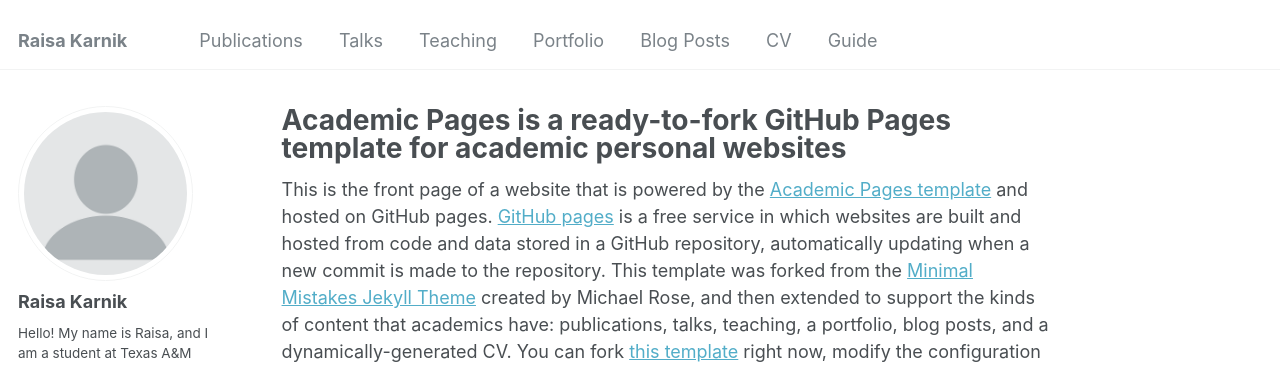
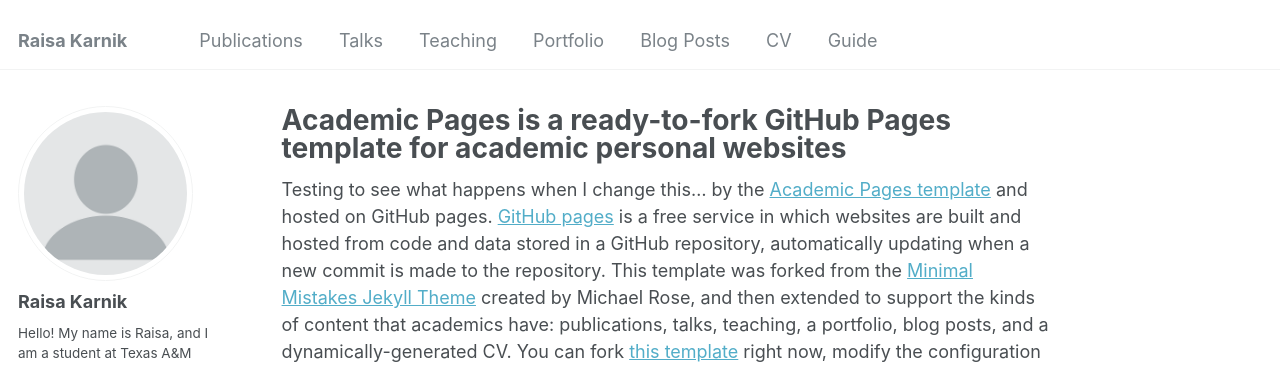
Before and after one commit to raisakarnik/raisakarnik.github.io, a Jekyll site: the page built from _pages/about.md, in a window 1280 px wide and 900 px high. Shown: the top 365 px of the window. Built offline with Jekyll 4.4.1, drawn with Linux system fonts in a browser that asks for light colours; some web fonts are replaced.

Commit message:
Update about.md

```diff
--- a/_pages/about.md
+++ b/_pages/about.md
@@ -7,7 +7,7 @@ redirect_from:
   - /about.html
 ---
 
-This is the front page of a website that is powered by the [Academic Pages template](https://github.com/academicpages/academicpages.github.io) and hosted on GitHub pages. [GitHub pages](https://pages.github.com) is a free service in which websites are built and hosted from code and data stored in a GitHub repository, automatically updating when a new commit is made to the repository. This template was forked from the [Minimal Mistakes Jekyll Theme](https://mmistakes.github.io/minimal-mistakes/) created by Michael Rose, and then extended to support the kinds of content that academics have: publications, talks, teaching, a portfolio, blog posts, and a dynamically-generated CV. You can fork [this template](https://github.com/academicpages/academicpages.github.io) right now, modify the configuration and markdown files, add your own PDFs and other content, and have your own site for free, with no ads!
+Testing to see what happens when I change this... by the [Academic Pages template](https://github.com/academicpages/academicpages.github.io) and hosted on GitHub pages. [GitHub pages](https://pages.github.com) is a free service in which websites are built and hosted from code and data stored in a GitHub repository, automatically updating when a new commit is made to the repository. This template was forked from the [Minimal Mistakes Jekyll Theme](https://mmistakes.github.io/minimal-mistakes/) created by Michael Rose, and then extended to support the kinds of content that academics have: publications, talks, teaching, a portfolio, blog posts, and a dynamically-generated CV. You can fork [this template](https://github.com/academicpages/academicpages.github.io) right now, modify the configuration and markdown files, add your own PDFs and other content, and have your own site for free, with no ads!
 
 A data-driven personal website
 ======
```
